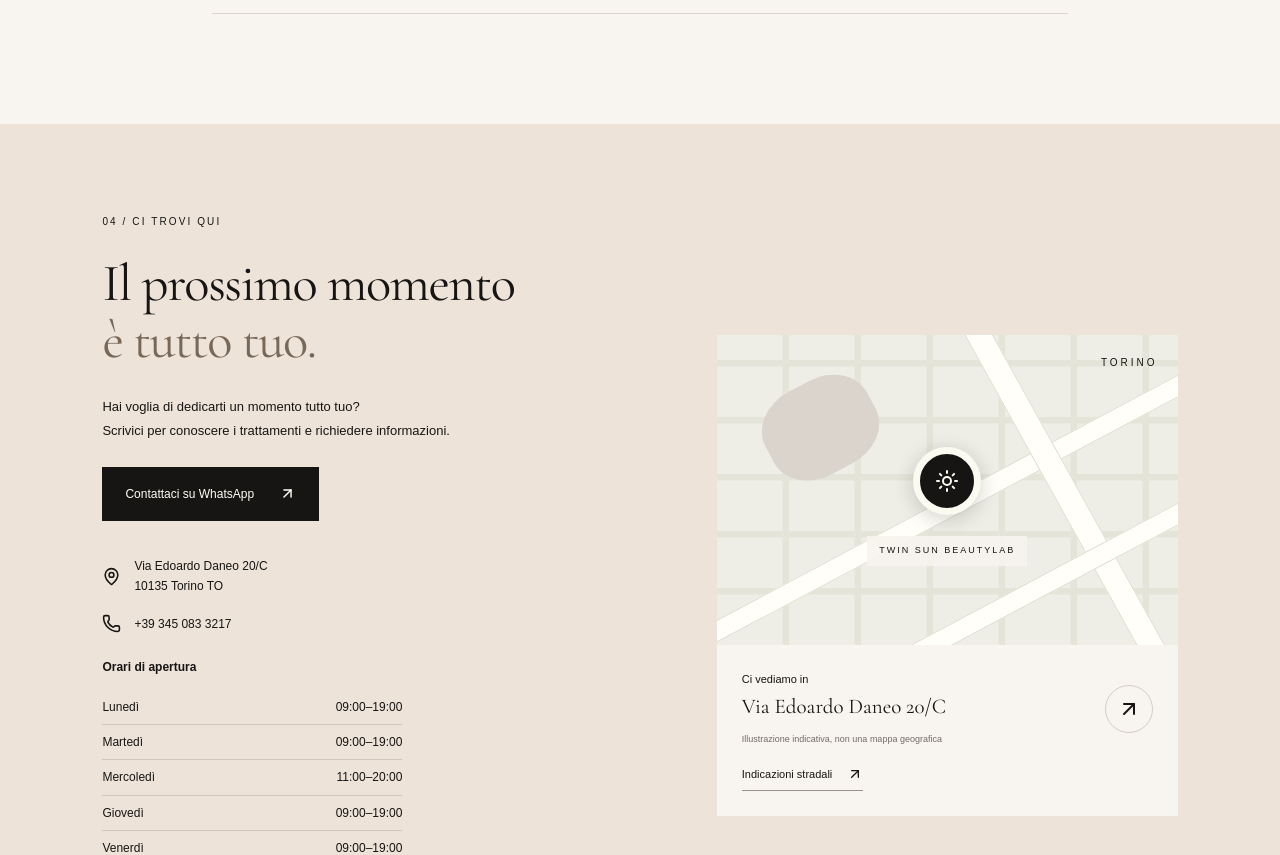
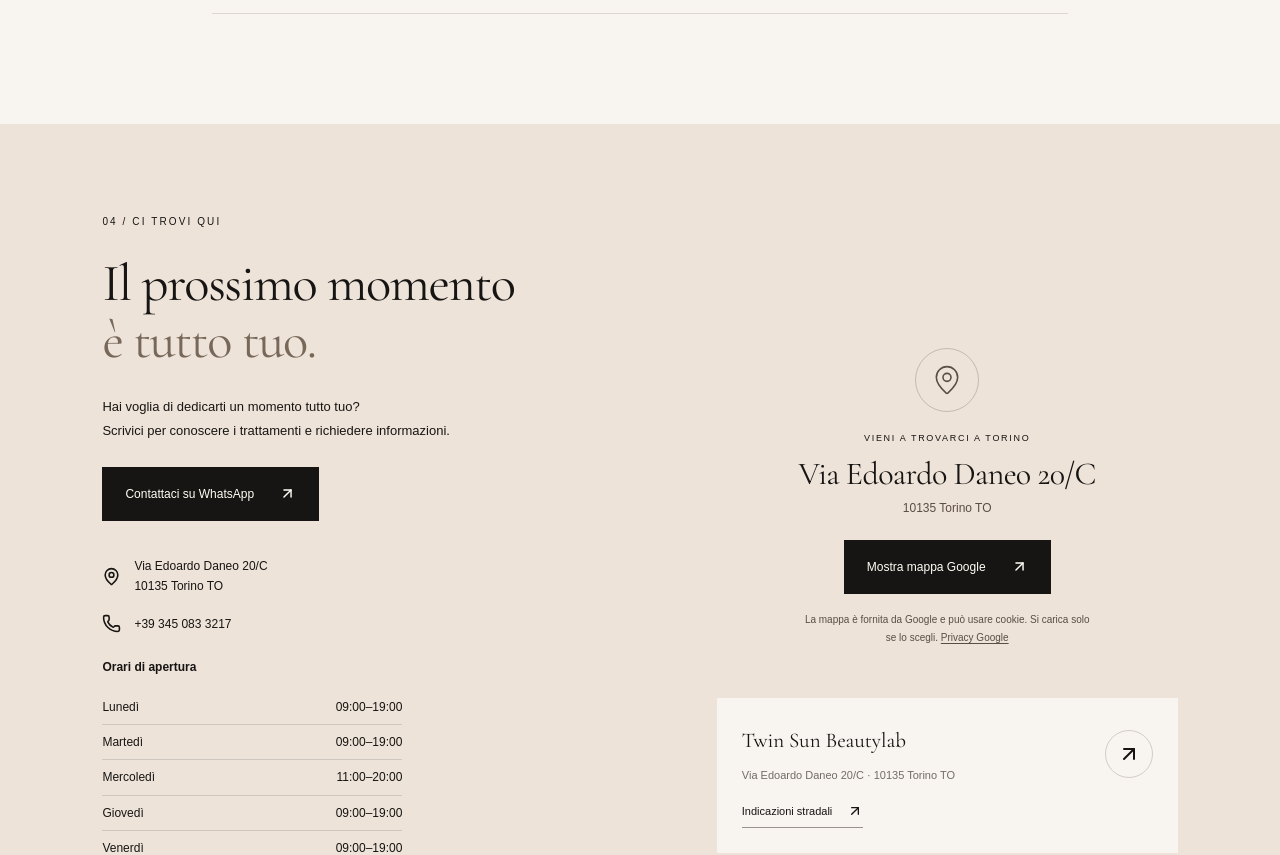
Before and after one commit to Biscoooo/twinsun_beautylab, a React (Vite) app: page / in a window 1280 px wide. Shown: the part 6871-7726 px from the top of the page. Built offline with nearby package versions, Linux system fonts and the light colour scheme.

Commit message:
Replace illustrative location map with on-demand Google Maps and clear directions

```diff
--- a/src/data.js
+++ b/src/data.js
@@ -33,6 +33,12 @@ export const studio = {
     { label: "Domenica", dayOfWeek: "Sunday", closed: true },
   ],
 };
+const mapAddress = `${studio.address}, ${studio.city}`;
+export const mapLinks = {
+  embed: `https://www.google.com/maps?hl=it&q=${encodeURIComponent(mapAddress)}&z=17&output=embed`,
+  directions: `https://www.google.com/maps/dir/?api=1&destination=${encodeURIComponent(mapAddress)}`,
+};
+
 export const navigation = [
   ["Home", "home"],
   ["Chi siamo", "chi-siamo"],
--- a/src/main.jsx
+++ b/src/main.jsx
@@ -23,6 +23,7 @@ import {
 } from "lucide-react";
 import {
   studio,
+  mapLinks,
   asset,
   navigation,
   treatments,
@@ -114,6 +115,73 @@ function Modal({ children, label, onClose, className = "" }) {
     </dialog>
   );
 }
+function LocationMap() {
+  const [visible, setVisible] = useState(false);
+  const activateRef = useRef(null);
+  const hideRef = useRef(null);
+  useEffect(() => {
+    if (visible) hideRef.current?.focus({ preventScroll: true });
+  }, [visible]);
+  const hide = () => {
+    setVisible(false);
+    requestAnimationFrame(() =>
+      activateRef.current?.focus({ preventScroll: true }),
+    );
+  };
+  return (
+    <div
+      className="map-shell"
+      role="region"
+      aria-label="Mappa e posizione del centro"
+    >
+      {visible ? (
+        <>
+          <iframe
+            src={mapLinks.embed}
+            title={`Mappa di ${studio.name} — ${studio.address}, ${studio.city}`}
+            loading="lazy"
+            referrerPolicy="no-referrer"
+            allowFullScreen
+          />
+          <div className="map-controls">
+            <span>Google Maps</span>
+            <button ref={hideRef} onClick={hide}>
+              Nascondi mappa <X size={14} aria-hidden="true" />
+            </button>
+          </div>
+        </>
+      ) : (
+        <div className="map-placeholder">
+          <span className="map-location-icon" aria-hidden="true">
+            <MapPin size={32} strokeWidth={1.2} />
+          </span>
+          <p className="eyebrow">VIENI A TROVARCI A TORINO</p>
+          <p className="map-address">{studio.address}</p>
+          <p className="map-postcode">{studio.city}</p>
+          <button
+            ref={activateRef}
+            className="button"
+            onClick={() => setVisible(true)}
+          >
+            Mostra mappa Google <ArrowUpRight size={17} aria-hidden="true" />
+          </button>
+          <p className="map-consent">
+            La mappa è fornita da Google e può usare cookie. Si carica solo se
+            lo scegli.{" "}
+            <a
+              href="https://policies.google.com/privacy?hl=it"
+              target="_blank"
+              rel="noopener noreferrer"
+            >
+              Privacy Google
+            </a>
+          </p>
+        </div>
+      )}
+    </div>
+  );
+}
+
 function OpeningHours() {
   if (!studio.hours?.length)
     return <p>Orari: contattaci per gli aggiornamenti.</p>;
@@ -653,28 +721,16 @@ function App() {
             </div>
           </div>
           <div className="location-card reveal">
-            <div className="map-art" aria-hidden="true">
-              <span className="street street-a" />
-              <span className="street street-b" />
-              <span className="street street-c" />
-              <span className="park" />
-              <span className="map-pin">
-                <Sun size={24} />
-              </span>
-              <span className="map-city">TORINO</span>
-              <span className="map-label">TWIN SUN BEAUTYLAB</span>
-            </div>
+            <LocationMap />
             <div className="location-caption">
               <span>
-                Ci vediamo in
-                <br />
-                <strong>Via Edoardo Daneo 20/C</strong>
+                <strong>{studio.name}</strong>
                 <small>
-                  Illustrazione indicativa, non una mappa geografica
+                  {studio.address} · {studio.city}
                 </small>
               </span>
               <a
-                href={studio.maps}
+                href={mapLinks.directions}
                 target="_blank"
                 rel="noopener noreferrer"
                 className="circle-link"
@@ -684,7 +740,7 @@ function App() {
               </a>
             </div>
             <a
-              href={studio.maps}
+              href={mapLinks.directions}
               className="text-link directions"
               target="_blank"
               rel="noopener noreferrer"
@@ -790,8 +846,11 @@ function App() {
               <p>
                 Questo sito non contiene moduli, account o sistemi di
                 prenotazione. Non utilizza strumenti di analisi o marketing. Le
-                illustrazioni sono caricate dal sito, senza incorporamenti
-                social o mappe di terze parti.
+                illustrazioni sono caricate dal sito. La mappa Google è
+                facoltativa: viene incorporata solo quando premi “Mostra mappa
+                Google”. In quel momento il browser si collega a Google, che può
+                trattare dati tecnici di connessione e usare cookie secondo la
+                propria informativa.
               </p>
               <p>
                 I link a WhatsApp, Instagram e Google Maps conducono a servizi
@@ -813,14 +872,16 @@ function App() {
           ) : (
             <>
               <p>
-                Questa versione del sito non imposta cookie né utilizza
-                archiviazione locale, tracker o contenuti esterni incorporati.
-                Non viene quindi mostrato un banner di consenso.
+                Il sito non imposta propri cookie, non usa archiviazione locale
+                e non include strumenti di analisi o marketing. La mappa Google
+                resta disattivata finché non scegli di caricarla. La tua scelta
+                non viene salvata per le visite successive.
               </p>
               <p>
-                Aprendo i collegamenti esterni, si applicano le politiche dei
-                rispettivi servizi. Se verranno aggiunti analytics, mappe o feed
-                incorporati, sarà necessario rivalutare consenso e informativa.
+                Caricando la mappa o aprendo i collegamenti esterni, si
+                applicano anche le informative dei rispettivi servizi. Puoi
+                usare il link “Indicazioni stradali” per aprire Google Maps in
+                una nuova scheda senza caricare la mappa qui.
               </p>
             </>
           )}
--- a/src/style.css
+++ b/src/style.css
@@ -678,85 +678,6 @@ nav > a:hover {
 }
 .location-card {
   background: #f8f4ef;
-}
-.map-art {
-  height: 310px;
-  position: relative;
-  overflow: hidden;
-  background:
-    repeating-linear-gradient(
-      90deg,
-      transparent,
-      transparent 65px,
-      #e4e4d8 66px,
-      #e4e4d8 72px
-    ),
-    repeating-linear-gradient(
-      0deg,
-      #eeeee6,
-      #eeeee6 50px,
-      #e4e4d8 51px,
-      #e4e4d8 57px
-    );
-}
-.street {
-  position: absolute;
-  height: 20px;
-  background: #fffef9;
-  width: 180%;
-  left: -30%;
-  top: 45%;
-  transform: rotate(-28deg);
-  border: 1px solid #deded1;
-}
-.street-b {
-  transform: rotate(61deg);
-  height: 25px;
-  left: -15%;
-}
-.street-c {
-  transform: rotate(-28deg);
-  top: 86%;
-}
-.park {
-  position: absolute;
-  top: 15%;
-  left: 10%;
-  width: 25%;
-  height: 30%;
-  background: #dad4cd;
-  transform: rotate(-28deg);
-  border-radius: 40%;
-}
-.map-pin {
-  position: absolute;
-  left: 50%;
-  top: 47%;
-  transform: translate(-50%, -50%);
-  background: #171513;
-  color: #fafaf0;
-  border: 7px solid #fafaf0;
-  border-radius: 50%;
-  padding: 15px;
-  box-shadow: 0 4px 20px #17151330;
-}
-.map-city {
-  position: absolute;
-  top: 20px;
-  right: 20px;
-  font-size: 10px;
-  letter-spacing: 3px;
-}
-.map-label {
-  position: absolute;
-  top: 65%;
-  left: 50%;
-  transform: translateX(-50%);
-  white-space: nowrap;
-  font-size: 9px;
-  letter-spacing: 2px;
-  background: #f8f4efe8;
-  padding: 8px 12px;
 }
 .location-caption {
   display: flex;
@@ -1214,9 +1135,6 @@ dialog::backdrop {
   .footer-nav {
     grid-column: 1/-1;
   }
-  .map-art {
-    height: 270px;
-  }
   .gallery-caption {
     font-size: 17px;
     padding: 20px 12px;
@@ -1473,9 +1391,6 @@ dialog::backdrop {
   }
   .contact-copy > p br {
     display: none;
-  }
-  .map-art {
-    height: 280px;
   }
   .footer-top {
     grid-template-columns: 1fr;
@@ -1885,3 +1800,99 @@ h2 {
   font-size: 21px;
   line-height: 1.5;
 }
+
+/* Posizione reale: mappa esterna solo dopo una scelta esplicita. */
+.map-shell {
+  --map-height: 400px;
+  min-height: var(--map-height);
+  background: var(--color-cream);
+}
+.map-placeholder {
+  min-height: var(--map-height);
+  display: flex;
+  flex-direction: column;
+  align-items: center;
+  justify-content: center;
+  text-align: center;
+  padding: 28px;
+}
+.map-location-icon {
+  width: 64px;
+  height: 64px;
+  display: grid;
+  place-items: center;
+  border: 1px solid #78685955;
+  border-radius: 50%;
+  color: #5b4d44;
+  margin-bottom: 19px;
+}
+.map-placeholder .eyebrow {
+  font-size: 9px;
+  letter-spacing: 1.7px;
+  margin-bottom: 10px;
+}
+.map-address {
+  font-family: var(--font-display);
+  font-size: 32px;
+  line-height: 1.1;
+  letter-spacing: -0.02em;
+}
+.map-postcode {
+  font-size: 12px;
+  margin: 7px 0 20px;
+  color: #5b4d44;
+}
+.map-placeholder .button {
+  font-size: 12px;
+}
+.map-consent {
+  font-size: 10px;
+  line-height: 1.8;
+  color: #5b4d44;
+  max-width: 290px;
+  margin-top: 17px;
+}
+.map-consent a {
+  text-decoration: underline;
+  text-underline-offset: 2px;
+}
+.map-shell iframe {
+  width: 100%;
+  height: calc(var(--map-height) - 48px);
+  display: block;
+  border: 0;
+}
+.map-controls {
+  height: 48px;
+  padding: 0 15px;
+  display: flex;
+  align-items: center;
+  justify-content: space-between;
+  font-size: 10px;
+  gap: 15px;
+}
+.map-controls button {
+  display: inline-flex;
+  gap: 8px;
+  align-items: center;
+  background: none;
+  min-height: 44px;
+  font-size: 11px;
+  text-decoration: underline;
+  text-underline-offset: 3px;
+}
+.location-caption small {
+  font-size: 11px;
+  line-height: 1.7;
+}
+@media (max-width: 600px) {
+  .map-shell {
+    --map-height: 390px;
+  }
+  .map-placeholder {
+    padding: 26px 20px;
+  }
+  .map-address {
+    font-size: 30px;
+  }
+}
```
Also changed, not shown: scripts/browser-check.cjs (+46 -0 lines), 2 other files (tests, documents, lock files or other folders).
